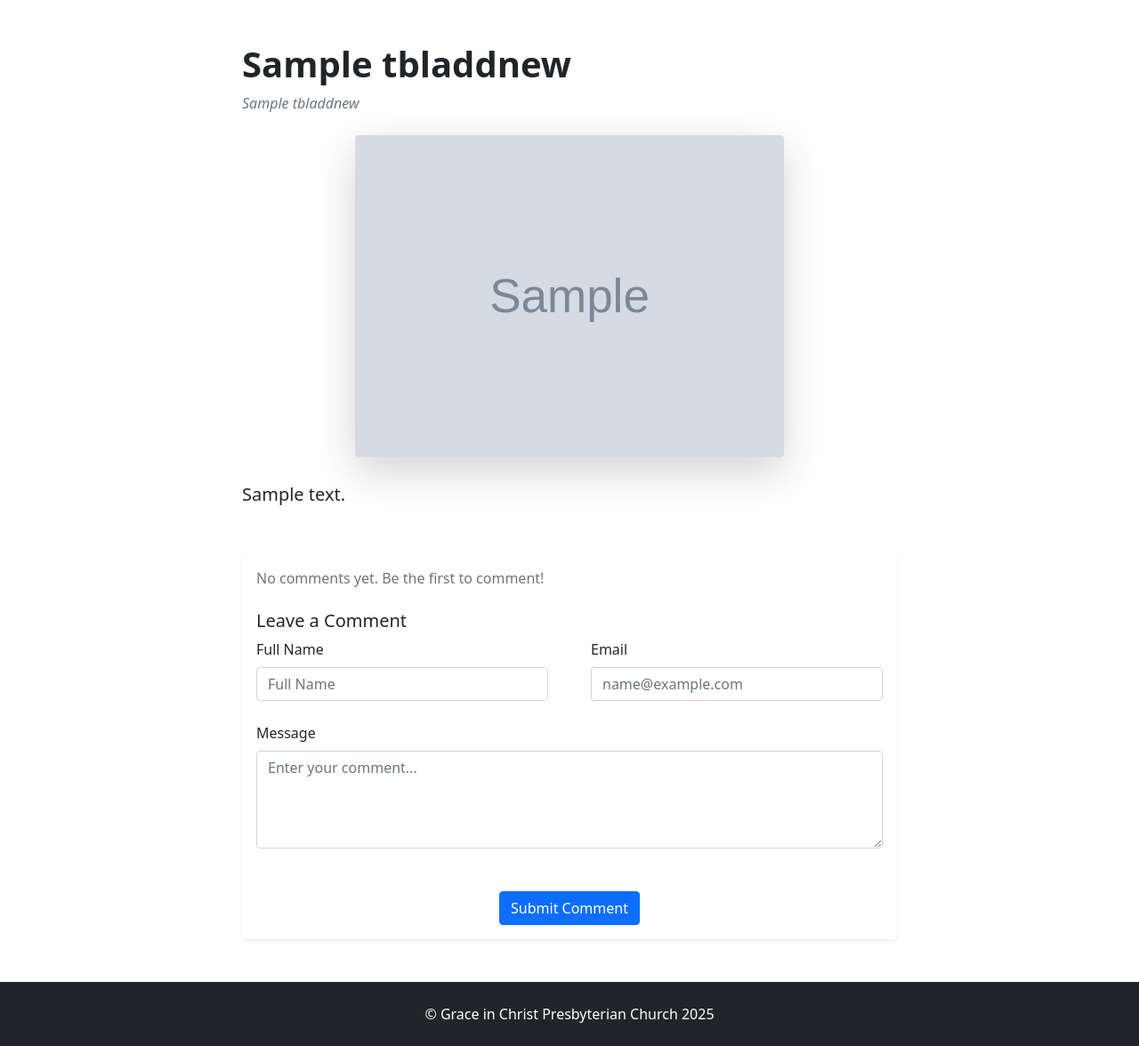
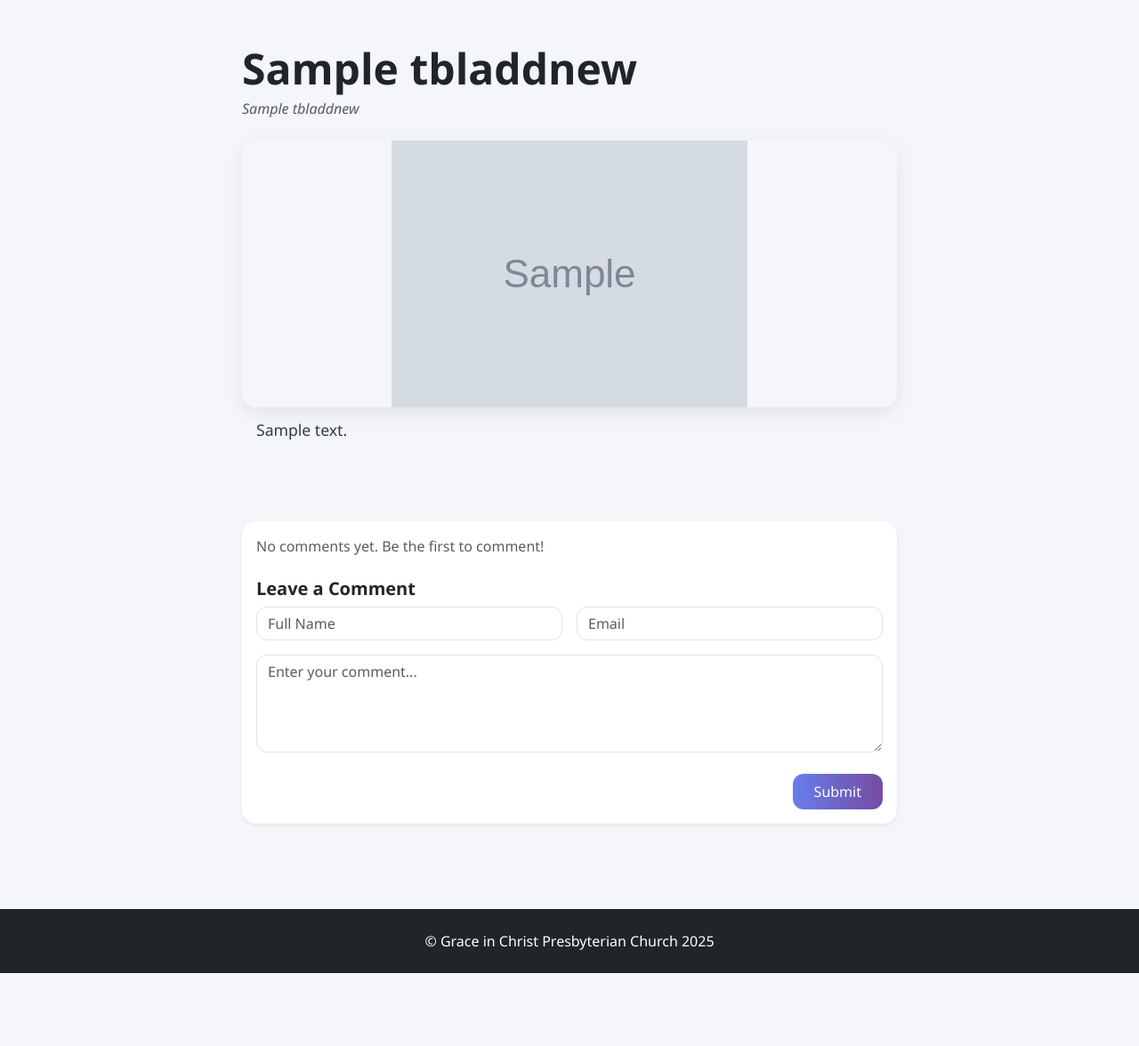
Before and after one commit to CalvinPangilinan13/gicpc., a CodeIgniter app: page /Church_News/index.php/welcome/post/1 in a window 1280 px wide. Shown: the part 106-1282 px from the top of the page at 89% size. After the commit the page ends 1200 px from the top, so only its background shows below. Run offline with CodeIgniter, Linux system fonts and the light colour scheme; tables that the repository leaves empty or names only in its code hold one stand-in row (values such as "Sample post"); grey boxes marked "Sample" are stand-in pictures.

Commit message:
Add Comment Fixes

```diff
--- a/application/controllers/Welcome.php
+++ b/application/controllers/Welcome.php
@@ -67,25 +67,30 @@ class Welcome extends CI_Controller
 
 	public function comment()
 	{
-		if ($this->input->post('type') == 1) {
+		ini_set('display_errors', 1);
+		error_reporting(E_ALL);
+
+		if ($this->input->method() === 'post') {
 			$name = $this->input->post('name');
 			$email = $this->input->post('email');
 			$comment = $this->input->post('comment');
+			$postid = $this->input->post('postid');
 			$status = 0;
 
-			$this->load->model('Usercomment_model');
+			if ($name && $email && $comment && $postid) {
+				$this->load->model('Website_model');
+				$this->Website_model->commentsave($postid, $name, $email, $comment, $status);
 
-			// Fetch the latest postid and increment it
-			$latest_postid = $this->Website_model->get_latest_postid();
-			$new_postid = $latest_postid + 1;
-
-			// Save the comment
-			$this->Website_model->commentsave($new_postid, $name, $email, $comment, $status);
-
-			echo json_encode([
-				"statusCode" => 200,
-				"new_postid" => $new_postid // Send the new postid back to the client
-			]);
+				// Redirect back to the post view after success
+				redirect(base_url('welcome/post/' . $postid . '?success=1'));
+			} else {
+				// Reload post.php with error message
+				$this->load->model('Website_model');
+				$data['error'] = 'Please fill in all fields.';
+				$data['viewdetails'] = $this->Website_model->get_post_details($postid);
+				$data['comment'] = $this->Website_model->get_post_comments($postid);
+				$this->load->view('post', $data);
+			}
 		}
 	}
 }
--- a/application/models/Website_model.php
+++ b/application/models/Website_model.php
@@ -1,5 +1,6 @@
 <?php
-class Website_model extends CI_Model{
+class Website_model extends CI_Model
+{
 
 
     public function get_count()
@@ -7,17 +8,18 @@ class Website_model extends CI_Model{
         return $this->db->count_all("tbladdnews");
     }
 
-    function categoryList(){
-        $query=$this->db->get('tblcategory');
+    function categoryList()
+    {
+        $query = $this->db->get('tblcategory');
         return $query->result();
     }
 
     public function getnewsubdetails($limit, $start)
     {
-        $query=$this->db->select('tbladdnews.id,newtitle,tblcategory.name as category,
+        $query = $this->db->select('tbladdnews.id,newtitle,tblcategory.name as category,
         tblsub_category.subcategory_name as subcategory,Description,Upload_Image,create_date')
-	->join('tblcategory','tbladdnews.Category=tblcategory.id','left')
-    ->join('tblsub_category','tbladdnews.Sub_category=tblsub_category.id','left')
+            ->join('tblcategory', 'tbladdnews.Category=tblcategory.id', 'left')
+            ->join('tblsub_category', 'tbladdnews.Sub_category=tblsub_category.id', 'left')
             ->from('tbladdnews')
             ->order_by('tbladdnews.id', 'desc')
             ->limit($limit, $start)
@@ -28,23 +30,24 @@ class Website_model extends CI_Model{
 
     public function resentlypost()
     {
-       $query=$this->db->select('tbladdnews.id,newtitle,tblcategory.name as category,
+        $query = $this->db->select('tbladdnews.id,newtitle,tblcategory.name as category,
        tblsub_category.subcategory_name as subcategory,Description,Upload_Image,create_date')
-   ->join('tblcategory','tbladdnews.Category=tblcategory.id','left')
-   ->join('tblsub_category','tbladdnews.Sub_category=tblsub_category.id','left')
+            ->join('tblcategory', 'tbladdnews.Category=tblcategory.id', 'left')
+            ->join('tblsub_category', 'tbladdnews.Sub_category=tblsub_category.id', 'left')
             ->from('tbladdnews')
             ->order_by('tbladdnews.id', 'desc')
             ->get();
         return $query->result();
     }
 
-  public function getsearch($sdata){
-    $data1 = array('newtitle'=> $sdata);
-    $data2 = array('category'=> $sdata);
-      $query=$this->db->select('tbladdnews.id,newtitle,tblcategory.name as category,
+    public function getsearch($sdata)
+    {
+        $data1 = array('newtitle' => $sdata);
+        $data2 = array('category' => $sdata);
+        $query = $this->db->select('tbladdnews.id,newtitle,tblcategory.name as category,
       tblsub_category.subcategory_name as subcategory,Description,Upload_Image,create_date')
-  ->join('tblcategory','tbladdnews.Category=tblcategory.id','left')
-  ->join('tblsub_category','tbladdnews.Sub_category=tblsub_category.id','left')
+            ->join('tblcategory', 'tbladdnews.Category=tblcategory.id', 'left')
+            ->join('tblsub_category', 'tbladdnews.Sub_category=tblsub_category.id', 'left')
             ->from('tbladdnews')
             ->like($data1)
             ->or_like($data2)
@@ -53,13 +56,13 @@ class Website_model extends CI_Model{
     }
     public function getwebsitedetails($id)
     {
-       $query=$this->db->select('tbladdnews.id,newtitle,tbladdnews.Category as Categoryid,tblcategory.name as category,
+        $query = $this->db->select('tbladdnews.id,newtitle,tbladdnews.Category as Categoryid,tblcategory.name as category,
        tbladdnews.Sub_category as subcategoryid,
        tblsub_category.subcategory_name as subcategory,Description,Upload_Image,create_date')
-   ->join('tblcategory','tbladdnews.Category=tblcategory.id','left')
-   ->join('tblsub_category','tbladdnews.Sub_category=tblsub_category.id','left')
+            ->join('tblcategory', 'tbladdnews.Category=tblcategory.id', 'left')
+            ->join('tblsub_category', 'tbladdnews.Sub_category=tblsub_category.id', 'left')
             ->from('tbladdnews')
-   ->where('tbladdnews.id',$id)
+            ->where('tbladdnews.id', $id)
             ->get();
         return $query->row();
     }
@@ -67,10 +70,10 @@ public function getwebsitedetails($id)
 
     public function getnewsubdetailscat()
     {
-      $query=$this->db->select('tbladdnews.id,newtitle,tblcategory.name as category,
+        $query = $this->db->select('tbladdnews.id,newtitle,tblcategory.name as category,
       tblsub_category.subcategory_name as subcategory,Description,Upload_Image,create_date')
-  ->join('tblcategory','tbladdnews.Category=tblcategory.id','left')
-  ->join('tblsub_category','tbladdnews.Sub_category=tblsub_category.id','left')
+            ->join('tblcategory', 'tbladdnews.Category=tblcategory.id', 'left')
+            ->join('tblsub_category', 'tbladdnews.Sub_category=tblsub_category.id', 'left')
             ->from('tbladdnews')
             ->order_by('tbladdnews.id', 'desc')
             ->get();
@@ -79,36 +82,54 @@ public function getwebsitedetails($id)
 
     public function getwebsitedetailscategory($id)
     {
-      $query=$this->db->select('tbladdnews.id,newtitle,tblcategory.name as category,
+        $query = $this->db->select('tbladdnews.id,newtitle,tblcategory.name as category,
       tblsub_category.subcategory_name as subcategory,Description,Upload_Image,create_date')
-  ->join('tblcategory','tbladdnews.Category=tblcategory.id','left')
-  ->join('tblsub_category','tbladdnews.Sub_category=tblsub_category.id','left')
+            ->join('tblcategory', 'tbladdnews.Category=tblcategory.id', 'left')
+            ->join('tblsub_category', 'tbladdnews.Sub_category=tblsub_category.id', 'left')
             ->from('tbladdnews')
-  ->where('tbladdnews.category',$id)
+            ->where('tbladdnews.category', $id)
             ->get();
         return $query->result();
     }
 
-public function commentsave($postid,$name,$emailid,$comment,$status){
-    $data1=array(
-    'postid'=>$postid,
-    'name'=>$name,
-    'emailid'=>$emailid,
-    'comment'=>$comment,
-    'status'=>$status
-);
-    $query=$this->db->insert('tblcomment',$data1);
+    public function commentsave($postid, $name, $email, $comment, $status)
+    {
+        $data = [
+            'postid' => $postid,
+            'name' => $name,
+            'emailid' => $email,
+            'comment' => $comment,
+            'status' => $status
+        ];
+
+        $result = $this->db->insert('tblcomment', $data);
+
+        if (!$result) {
+            log_message('error', 'Insert failed: ' . print_r($this->db->error(), true));
         }
 
+        return $result;
+    }
 
     public function getcomment($postid)
     {
-          $query=$this->db->select('id, postid, name, emailid, comment, status, create_date')
+        $query = $this->db->select('id, postid, name, emailid, comment, status, create_date')
             ->from('tblcomment')
-          ->where('tblcomment.postid',$postid)
-          ->where('tblcomment.status',1)
+            ->where('tblcomment.postid', $postid)
+            ->where('tblcomment.status', 1)
             ->get();
         return $query->result();
     }
+    public function get_latest_postid()
+    {
+        $this->db->select_max('postid');
+        $query = $this->db->get('tblcomment'); // ✅ Replace with your actual table name
+
+        if ($query->num_rows() > 0) {
+            $row = $query->row();
+            return (int) $row->postid;
+        }
+        return 0;
+    }
 
 }
--- a/application/views/post.php
+++ b/application/views/post.php
@@ -1,134 +1,155 @@
 <!DOCTYPE html>
-<style>
-    .new-background {
-        background: #FFCD90 !important;
-    }
-</style>
 <html lang="en">
 
 <head>
-    <meta charset="utf-8" />
-    <meta name="viewport" content="width=device-width, initial-scale=1, shrink-to-fit=no" />
-    <meta name="description" content="" />
-    <meta name="author" content="" />
-    <title>GICPC UPDATES</title>
-    <!-- Favicon-->
-    <link rel="icon" type="image/x-icon" href="assets/favicon.ico" />
-    <!-- Core theme CSS (includes Bootstrap)-->
-    <!-- Core theme CSS (includes Bootstrap)-->
-    <link href="<?php echo base_url('assets/css/styles.css'); ?>" rel="stylesheet" />
+    <meta charset="UTF-8" />
+    <meta name="viewport" content="width=device-width, initial-scale=1.0" />
+    <title><?php echo $viewdetails->newtitle; ?> | GICPC Updates</title>
+    <link rel="icon" href="assets/favicon.ico" type="image/x-icon" />
+    <link href="https://cdn.jsdelivr.net/npm/bootstrap@5.3.2/dist/css/bootstrap.min.css" rel="stylesheet">
     <link href="https://cdn.jsdelivr.net/npm/bootstrap-icons/font/bootstrap-icons.css" rel="stylesheet">
+    <link href="https://cdnjs.cloudflare.com/ajax/libs/animate.css/4.1.1/animate.min.css" rel="stylesheet">
+    <style>
+        body {
+            background-color: #f4f6f9;
+            font-family: 'Segoe UI', Tahoma, Geneva, Verdana, sans-serif;
+        }
+
+        .blog-paragraph {
+            font-size: 1.1rem;
+            line-height: 2;
+            color: #343a40;
+            margin-bottom: 1.8rem;
+            text-align: justify;
+        }
+
+        .tag-badge {
+            font-size: 0.875rem;
+            padding: 0.5rem 0.9rem;
+            border-radius: 2rem;
+            margin-right: 0.5rem;
+            box-shadow: 0 2px 6px rgba(0, 0, 0, 0.05);
+        }
+
+        .cover-image-wrapper {
+            border-radius: 1rem;
+            overflow: hidden;
+            box-shadow: 0 6px 20px rgba(0, 0, 0, 0.08);
+        }
+
+        .comment-avatar {
+            width: 50px;
+            height: 50px;
+            object-fit: cover;
+        }
+
+        .form-control,
+        .btn {
+            border-radius: 12px;
+        }
+
+        .btn-primary {
+            background: linear-gradient(to right, #667eea, #764ba2);
+            border: none;
+        }
+
+        .btn-primary:hover {
+            background: linear-gradient(to right, #5a67d8, #6b46c1);
+        }
+    </style>
 </head>
 
 <body>
-    <!-- Responsive navbar-->
     <?php include APPPATH . 'views/includes/header.php'; ?>
-    <!-- Page content-->
-    <div class="container mt-5">
+
+    <div class="container py-5">
         <div class="row justify-content-center">
-            <div class="col-lg-8">
-                <!-- Post content-->
+            <div class="col-lg-10 col-xl-8 animate__animated animate__fadeIn">
                 <article>
-                    <!-- Post header-->
                     <header class="mb-4">
-                        <!-- Post title-->
-                        <h1 class="fw-bold mb-2"><?php echo $viewdetails->newtitle; ?></h1>
-                        <!-- Post meta content-->
-                        <div class="text-muted fst-italic mb-3"><?php echo $viewdetails->newtitle; ?></div>
-                        <!-- Post categories-->
-                        <div class="mb-3">
-                            <a class="badge bg-primary text-decoration-none link-light me-2"
-                                href="#!"><?php echo $viewdetails->category; ?></a>
-                            <a class="badge bg-secondary text-decoration-none link-light"
-                                href="#!"><?php echo $viewdetails->subcategory; ?></a>
+                        <h1 class="fw-bold display-5 text-dark mb-1"><?php echo $viewdetails->newtitle; ?></h1>
+                        <p class="fst-italic text-muted mb-3"><?php echo $viewdetails->newtitle; ?></p>
+                        <div class="mb-4">
+                            <span class="badge bg-primary tag-badge"><?php echo $viewdetails->category; ?></span>
+                            <span class="badge bg-secondary tag-badge"><?php echo $viewdetails->subcategory; ?></span>
                         </div>
                     </header>
 
-                    <!-- Preview image-->
-                    <figure class="mb-4 text-center">
-                        <div class="row justify-content-center">
-                            <div class="col-12 col-md-8">
-                                <img class="img-fluid rounded shadow-lg"
+                    <div class="cover-image-wrapper mb-0 text-center">
+                        <img class="img-fluid"
                             src="<?php echo base_url('uploads/files/' . $viewdetails->Upload_Image); ?>"
-                                    alt="Article Image" style="width: 100%; height: auto; object-fit: cover;">
+                            alt="Article Image">
                     </div>
-                        </div>
-                    </figure>
-
-                    <!-- Post content-->
-                    <section class="mb-5">
-                        <div class="fs-5" style="line-height: 1.8; text-align: justify;">
+                    <section class="mb-5 px-2 px-md-3 py-2">
                         <?php
-                            // Split the description into paragraphs using line breaks (if necessary)
                         $paragraphs = explode("\n", trim($viewdetails->Description));
                         foreach ($paragraphs as $paragraph) {
                             if (!empty($paragraph)) {
-                                    echo '<p>' . htmlspecialchars($paragraph) . '</p>';
+                                echo '<p class="blog-paragraph">' . htmlspecialchars($paragraph) . '</p>';
                             }
                         }
                         ?>
-                        </div>
                     </section>
                 </article>
 
-                <!-- Comments section-->
                 <section class="mb-5">
-                    <div class="card shadow-sm border-0">
+                    <div class="card border-0 shadow-sm rounded-4 animate__animated animate__fadeIn">
                         <div class="card-body">
-                            <!-- Comments List -->
-                            <?php if (count($comment)): ?>
-                                <div class="mb-4">
+
+                            <?php if (!empty($comment)): ?>
                                 <?php foreach ($comment as $row): ?>
                                     <div class="d-flex mb-4 border-bottom pb-3">
-                                            <!-- Comment Avatar -->
                                         <div class="flex-shrink-0">
-                                                <img class="rounded-circle" src="https://dummyimage.com/50x50/ced4da/6c757d.jpg"
-                                                    alt="User Avatar" />
+                                            <img class="rounded-circle comment-avatar"
+                                                src="https://dummyimage.com/50x50/ced4da/6c757d.jpg" alt="Avatar">
                                         </div>
                                         <div class="ms-3 w-100">
-                                                <div class="fw-bold"><?php echo $row->name; ?></div>
-                                                <p class="mb-0"><?php echo $row->comment; ?></p>
+                                            <div class="fw-semibold text-dark"><?php echo $row->name; ?></div>
+                                            <p class="mb-0 text-muted"><?php echo $row->comment; ?></p>
                                         </div>
                                     </div>
                                 <?php endforeach; ?>
-                                </div>
                             <?php else: ?>
                                 <p class="text-muted">No comments yet. Be the first to comment!</p>
                             <?php endif; ?>
 
-                            <!-- Comment Form-->
-                            <h5 class="mt-4">Leave a Comment</h5>
-                            <form id="contactForm">
-                                <div class="row gx-5 mb-4">
+                            <h5 class="mt-4 fw-bold text-dark">Leave a Comment</h5>
+
+                            <?php $success = isset($_GET['success']) && $_GET['success'] == 1; ?>
+
+                            <?php if ($success): ?>
+                                <div class="alert alert-success alert-dismissible fade show mt-4">
+                                    <button type="button" class="btn-close" data-bs-dismiss="alert"></button>
+                                    Your comment has been submitted successfully.
+                                </div>
+                            <?php elseif (isset($error)): ?>
+                                <div class="alert alert-danger alert-dismissible fade show mt-4">
+                                    <button type="button" class="btn-close" data-bs-dismiss="alert"></button>
+                                    <?php echo $error; ?>
+                                </div>
+                            <?php endif; ?>
+
+                            <form method="post" action="<?= base_url('Welcome/comment') ?>" novalidate>
+                                <div class="row gx-3 gy-3">
                                     <div class="col-md-6">
-                                        <label class="form-label text-dark" for="name">Full Name</label>
-                                        <input class="form-control" name="name" id="name" type="text"
-                                            placeholder="Full Name" required />
-                                        <input type="hidden" id="postid" value="1">
+                                        <input type="text" name="name" class="form-control" placeholder="Full Name"
+                                            value="<?= set_value('name') ?>">
+                                        <input type="hidden" name="postid" value="<?php echo $viewdetails->id; ?>">
                                     </div>
                                     <div class="col-md-6">
-                                        <label class="form-label text-dark" for="email">Email</label>
-                                        <input class="form-control" name="email" id="email" type="email"
-                                            placeholder="name@example.com" required />
+                                        <input type="email" name="email" class="form-control" placeholder="Email"
+                                            value="<?= set_value('email') ?>">
                                     </div>
                                 </div>
-                                <div class="mb-4">
-                                    <label class="form-label text-dark" for="comment">Message</label>
-                                    <textarea class="form-control" name="comment" id="comment"
-                                        placeholder="Enter your comment..." rows="4" required></textarea>
+                                <div class="mt-3">
+                                    <textarea name="comment" class="form-control" rows="4"
+                                        placeholder="Enter your comment..."><?= set_value('comment') ?></textarea>
                                 </div>
-                                <div class="text-center">
-                                    <button class="btn btn-primary mt-4" id="butsave" type="submit">Submit
-                                        Comment</button>
+                                <div class="text-end mt-4">
+                                    <button type="submit" class="btn btn-primary px-4 py-2">Submit</button>
                                 </div>
                             </form>
 
-                            <!-- Success Message-->
-                            <div class="alert alert-success alert-dismissible mt-4" id="success" style="display:none;">
-                                <button type="button" class="btn-close" data-bs-dismiss="alert"
-                                    aria-label="Close"></button>
-                                Your comment has been submitted successfully.
-                            </div>
                         </div>
                     </div>
                 </section>
@@ -136,66 +157,9 @@
         </div>
     </div>
 
-    <!-- Footer-->
     <?php include APPPATH . 'views/includes/footer.php'; ?>
-    <!-- Bootstrap core JS-->
-    <script src="https://cdn.jsdelivr.net/npm/bootstrap@5.1.3/dist/js/bootstrap.bundle.min.js"></script>
-    <!-- Core theme JS-->
-    <script src="<?php echo base_url('assets/js/scripts.js'); ?>"></script>
-    <script src="https://ajax.googleapis.com/ajax/libs/jquery/3.3.1/jquery.min.js"></script>
-    <script src="https://cdnjs.cloudflare.com/ajax/libs/popper.js/1.14.7/umd/popper.min.js"></script>
+
+    <script src="https://cdn.jsdelivr.net/npm/bootstrap@5.3.2/dist/js/bootstrap.bundle.min.js"></script>
 </body>
 
 </html>
-<script>
-    $('#butsave').on('click', function (e) {
-        e.preventDefault(); // Prevent default form submission
-
-        var name = $('#name').val();
-        var email = $('#email').val();
-        var comment = $('#comment').val();
-
-        if (name !== "" && email !== "" && comment !== "") {
-            $("#butsave").attr("disabled", "disabled");
-
-            $.ajax({
-                url: "<?php echo base_url('Welcome/comment'); ?>",
-                type: "POST",
-                data: {
-                    type: 1,
-                    name: name,
-                    email: email,
-                    comment: comment
-                },
-                cache: false,
-                success: function (dataResult) {
-                    try {
-                        var dataResult = JSON.parse(dataResult);
-
-                        if (dataResult.statusCode === 200) {
-                            $("#success").show();
-                            $('#contactForm').trigger('reset');
-                            $("#butsave").removeAttr("disabled");
-
-                            // Update the postid in the hidden input
-                            $('#postid').val(dataResult.new_postid);
-                        } else {
-                            alert("Error occurred while saving the comment.");
-                            $("#butsave").removeAttr("disabled");
-                        }
-                    } catch (e) {
-                        alert("An error occurred while processing the response.");
-                        console.error("Error parsing JSON: ", e);
-                    }
-                },
-                error: function (jqXHR, textStatus, errorThrown) {
-                    alert("An error occurred: " + textStatus);
-                    console.error("AJAX Error: ", errorThrown);
-                    $("#butsave").removeAttr("disabled");
-                }
-            });
-        } else {
-            alert('Please fill in all fields!');
-        }
-    });
-</script>
```
Also changed, not shown: application/models/admin/Usercomment_model.php (+21 -11 lines). Lines whose indentation alone changed are shown as unchanged.
